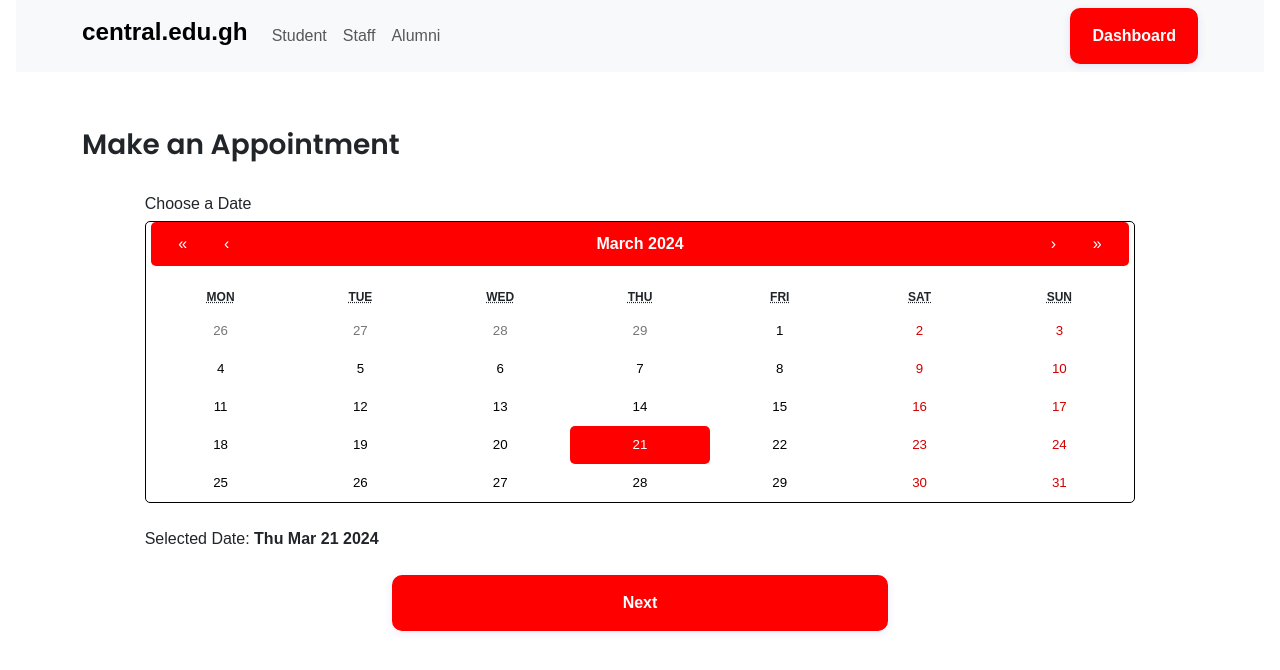
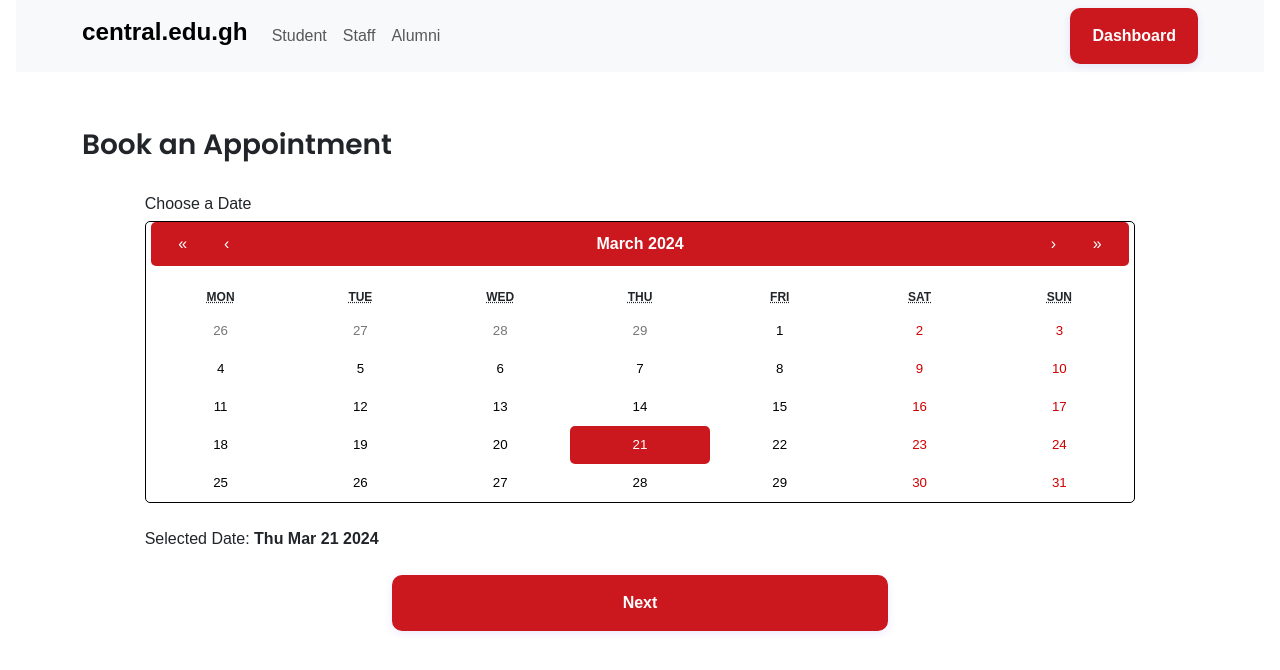
Before and after one commit to SoftLife0/Booking, a React (Vite) app: page /booking in a window 1280 px wide. Shown: the top 670 px of the page. Built offline with nearby package versions, Linux system fonts and the light colour scheme.

Commit message:
simplyfying the landing page

```diff
--- a/src/App.css
+++ b/src/App.css
@@ -17,7 +17,7 @@ body {
   color: #000;
 }
 .pill-button{
-  background-color: #ff0000;
+  background-color: #ca181e;
   border: none;
   color: white;
   border-radius:10px ;
@@ -73,7 +73,7 @@ section{
 }
 
 .custom-calendar-container .react-calendar__navigation {
-  background-color: #ff0000;
+  background-color: #ca181e;
   border-radius: 5px;
   padding: 10px;
 }
@@ -84,7 +84,7 @@ section{
 
 .custom-calendar-container .react-calendar__navigation button:hover {
   background-color: #fff;
-  color: #ff0000;
+  color: #ca181e;
 }
 
 .custom-calendar-container .react-calendar__navigation__label {
@@ -94,21 +94,21 @@ section{
 
 .custom-calendar-container .react-calendar__navigation__label:hover {
   background-color: #fff;
-  color: #ff0000;
+  color: #ca181e;
 }
 
 .custom-calendar-container .react-calendar__tile--active {
-  background-color: #ff0000 !important;
+  background-color: #ca181e !important;
   border-radius: 5px;
   width: 90px;
 }
 
 .custom-calendar-container .react-calendar__tile--active:hover {
-  background-color: #ff0000 !important;
+  background-color: #ca181e !important;
 }
 
 .custom-calendar-container .react-calendar__month-view__days__day:not(.react-calendar__month-view__days__day--weekend) .react-calendar__tile {
-  color: #ff0000; /* Color for the date numbers (Monday to Friday) */
+  color: #ca181e; /* Color for the date numbers (Monday to Friday) */
 }
 
 .time-slots {
@@ -129,7 +129,7 @@ section{
 }
 
 .time-slot-card.selected {
-  background-color: #ff0000;
+  background-color: #ca181e;
 }
 
 .time-slot-card.selected .time {
@@ -137,11 +137,11 @@ section{
 }
 
 .time-slot-card.selected:hover {
-  background-color: #ff0000;
+  background-color: #ca181e;
 }
 
 .time {
   font-size: 14px;
   font-weight: bold;
-  color: #ff0000;
+  color: #ca181e;
 }
--- a/src/pages/Booking.jsx
+++ b/src/pages/Booking.jsx
@@ -79,7 +79,7 @@ function Booking() {
                 <div className='container'>
                     <div className='row'>
                         <div>
-                            <h3 style={{ fontFamily: 'Poppins, sans-serif' }}><b>Make an Appointment</b></h3>
+                            <h3 style={{ fontFamily: 'Poppins, sans-serif' }}><b>Book an Appointment</b></h3>
                             <br />
                         </div>
                         <div className='col-md-12 d-flex justify-content-center' style={{ marginBottom: '0 5vw' }}>
--- a/src/pages/Hero/Landing.css
+++ b/src/pages/Hero/Landing.css
@@ -54,7 +54,7 @@
     width: 100px;
     padding: 15px 0;
     background: rgba(255, 255, 255, 0.12);
-    border-top: 5px solid #ff0000;
+    border-top: 5px solid #ca181e;
   }
 
   #header .countdown div h3 {
--- a/src/pages/Hero/Landing.jsx
+++ b/src/pages/Hero/Landing.jsx
@@ -57,7 +57,7 @@ const Landing = () => {
           </div>
           <h5><b>Note</b>: Screening ends in 10 days</h5>
           <div>
-            <button onClick={handleMakeAppointment} className="pill-button mt-3" style={{ background: '#ff0000' }}><b>Book an Appointment</b></button>
+            <button onClick={handleMakeAppointment} className="pill-button mt-3" style={{ background: '#ca181e' }}><b>Book an Appointment</b></button>
           </div>
         </div>
       </header>
```
